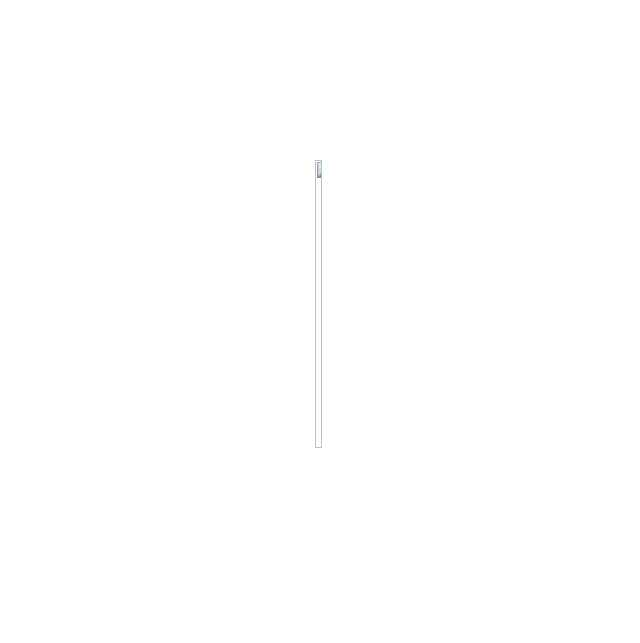
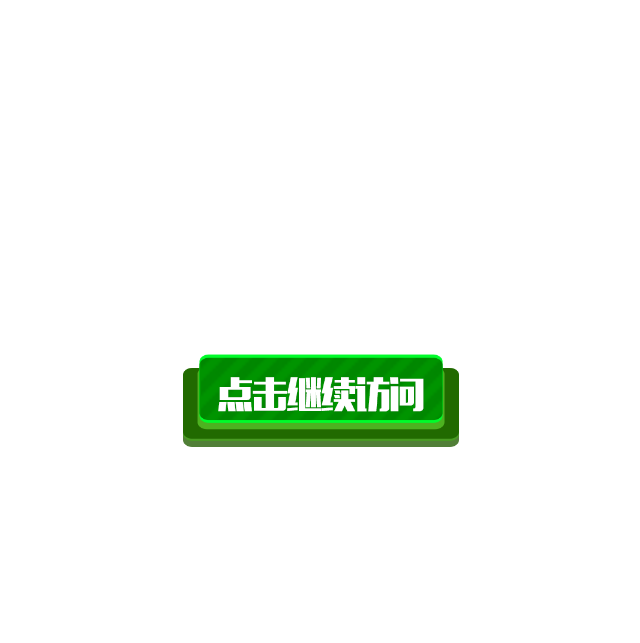
Before and after one commit to lulaadmin/lulaadmin.github.io, a plain HTML site: page index.html in a window 1280 px wide. Shown: the whole page, without its empty margins (319-959 px from the left). Drawn offline with Linux system fonts and the light colour scheme.

Commit message:
Update index.html

```diff
--- a/index.html
+++ b/index.html
@@ -1,5 +1,4 @@
 
-<!-- saved from url=(0022)https://www.666-yl.co/ -->
 <html lang="zh"><head><meta http-equiv="Content-Type" content="text/html; charset=UTF-8">
 
     <title>点击继续访问</title>
@@ -12,7 +11,7 @@
 <body>
 <div class="main" style="height: 722px;">
     <a href="https://www.baidu.com/?Open=normal&amp;BaiduPartner=360&amp;BaiduVIP=73499" onclick="u();return false">
-        <img src="./aaaa_files/btn.jpg">
+        <img src="./btn.jpg">
     </a>
 </div>
 <script>
```
